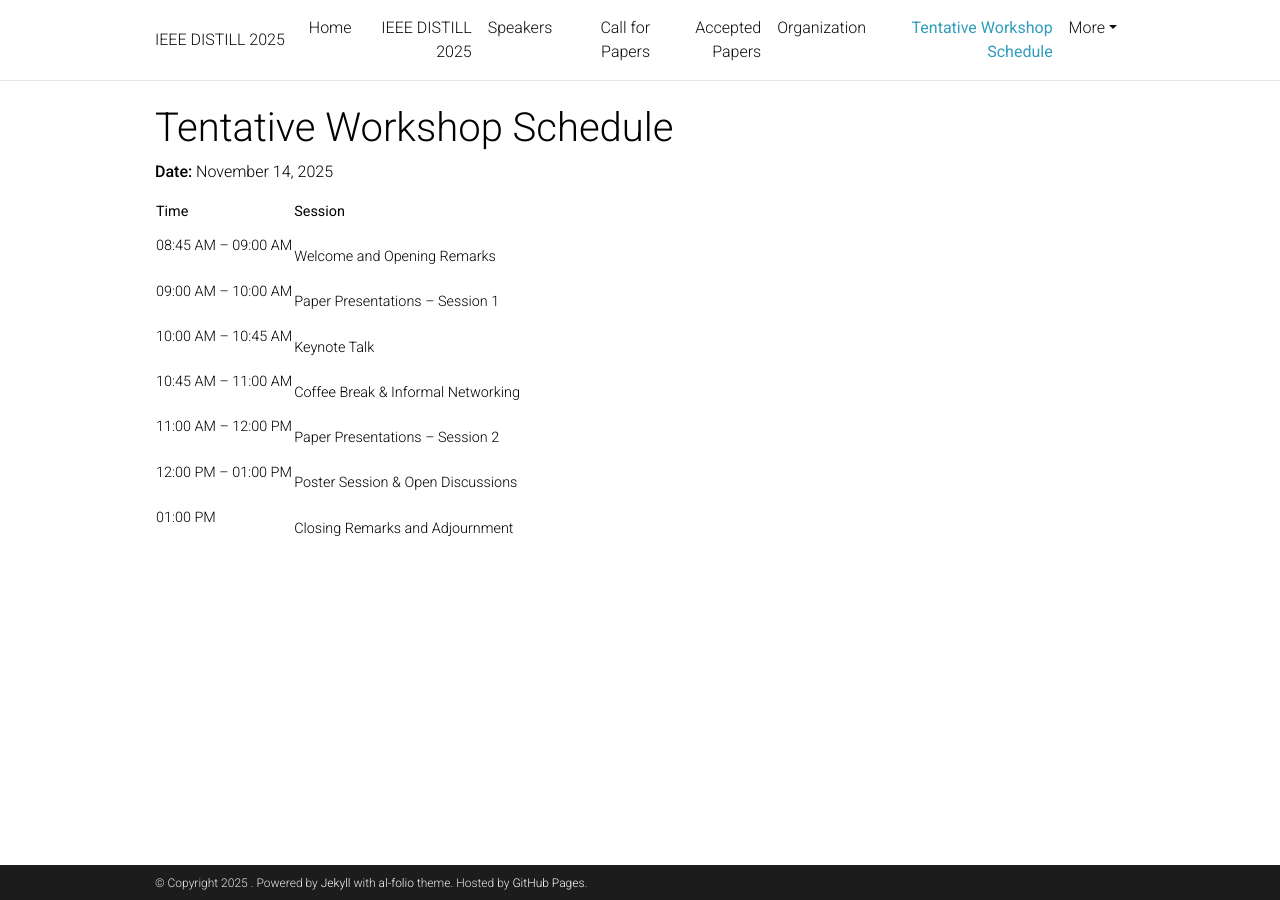
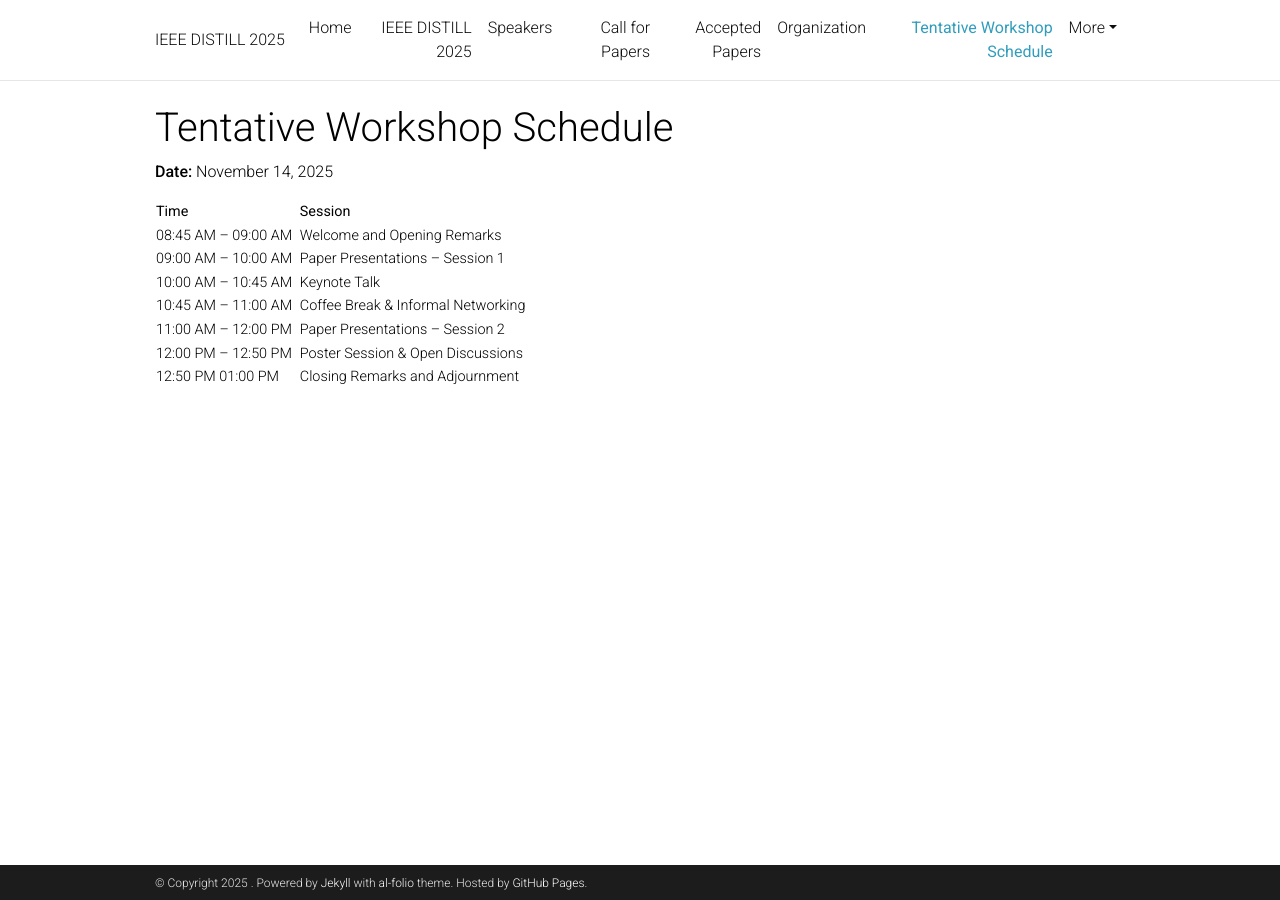
Before and after one commit to ieeedistill/ieeedistill.github.io, a Jekyll site: the page built from _pages/schedule.md, in a window 1280 px wide. Built offline with Jekyll 4.4.1, drawn with Linux system fonts in a browser that asks for light colours; comment, search, counter and statistics services are not loaded; a style sheet for code colours, icons or effects is not loaded.

Commit message:
Update schedule.md

```diff
--- a/_pages/schedule.md
+++ b/_pages/schedule.md
@@ -10,12 +10,12 @@ nav_order: 6
 
 **Date:** November 14, 2025
 
-| Time                      | Session                                                                             |
-|---------------------------|-------------------------------------------------------------------------------------|
-| 08:45 AM – 09:00 AM       | <br>Welcome and Opening Remarks                                                         |
-| 09:00 AM – 10:00 AM       | <br>Paper Presentations – Session 1                                                     |
-| 10:00 AM – 10:45 AM       | <br>Keynote Talk                                                                        |
-| 10:45 AM – 11:00 AM       | <br>Coffee Break & Informal Networking                                                  |
-| 11:00 AM – 12:00 PM       | <br>Paper Presentations – Session 2                                                     |
-| 12:00 PM – 01:00 PM       | <br>Poster Session & Open Discussions                                                   |
-| 01:00 PM                  | <br>Closing Remarks and Adjournment                                                     |
+| Time                      | | Session                                                                             |
+|---------------------------|-|-------------------------------------------------------------------------------------|
+| 08:45 AM – 09:00 AM       | | Welcome and Opening Remarks                                                         |
+| 09:00 AM – 10:00 AM       | | Paper Presentations – Session 1                                                     |
+| 10:00 AM – 10:45 AM       | | Keynote Talk                                                                        |
+| 10:45 AM – 11:00 AM       | | Coffee Break & Informal Networking                                                  |
+| 11:00 AM – 12:00 PM       | | Paper Presentations – Session 2                                                     |
+| 12:00 PM – 12:50 PM       | | Poster Session & Open Discussions                                                   |
+| 12:50 PM   01:00 PM       | | Closing Remarks and Adjournment                                                     |
```
